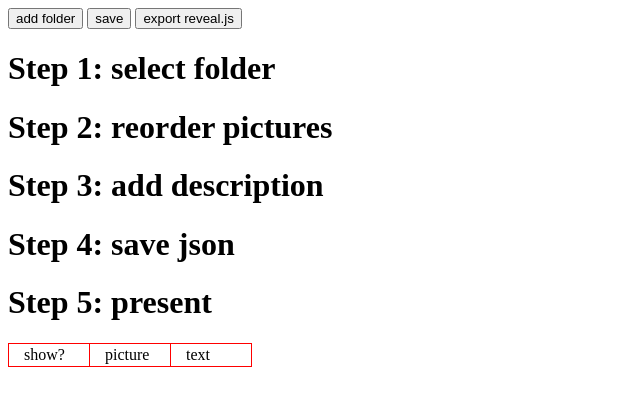
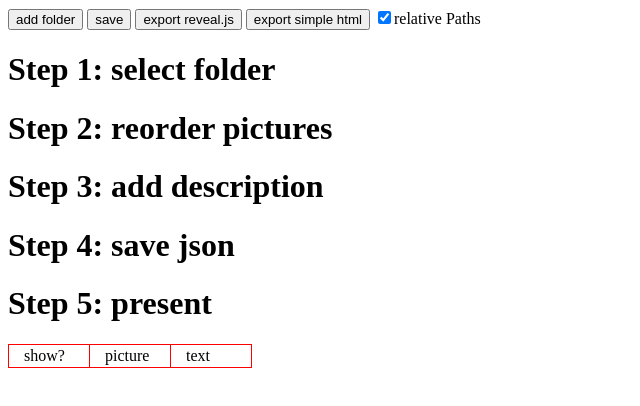
Before and after one commit to xy124/blogger, a website with bundled scripts: page index.html in a window 1280 px wide. Shown: the whole page, without its empty margins (0-640 px from the left). Built offline with nearby package versions, Linux system fonts and the light colour scheme; files whose address does not match are found by name.

Commit message:
Add button to export simplistic html page

```diff
--- a/index.html
+++ b/index.html
@@ -11,6 +11,8 @@
       <input value="add folder" type="button" onclick="chooseFile('#folderChooser')" />
       <input value="save" type="button" onclick="exportJSON()" />
       <input value="export reveal.js" type="button" onclick="exportRevealJs()" />
+      <input value="export simple html" type="button" onclick="exportSimpleHTML()" />
+      <label><input type="checkbox" id="relativePathsCheckBox" checked />relative Paths</label>
 
     </div>
     <h1>Step 1: select folder</h1>
```
